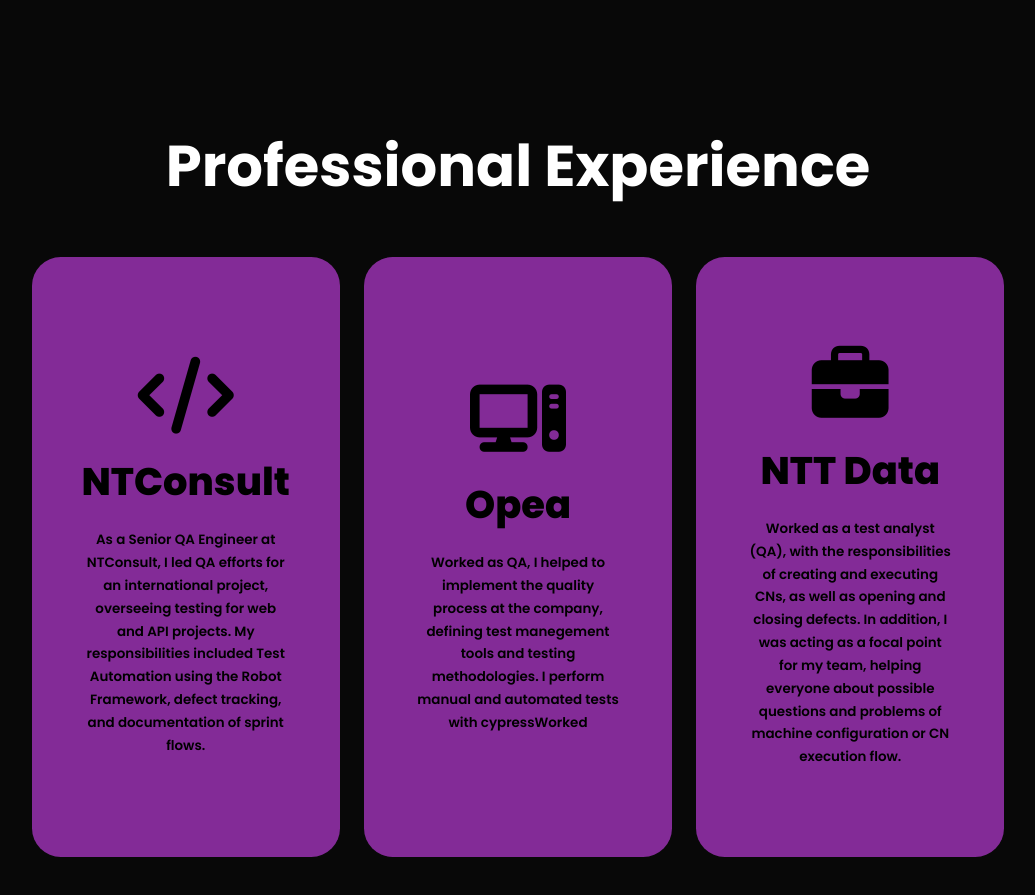
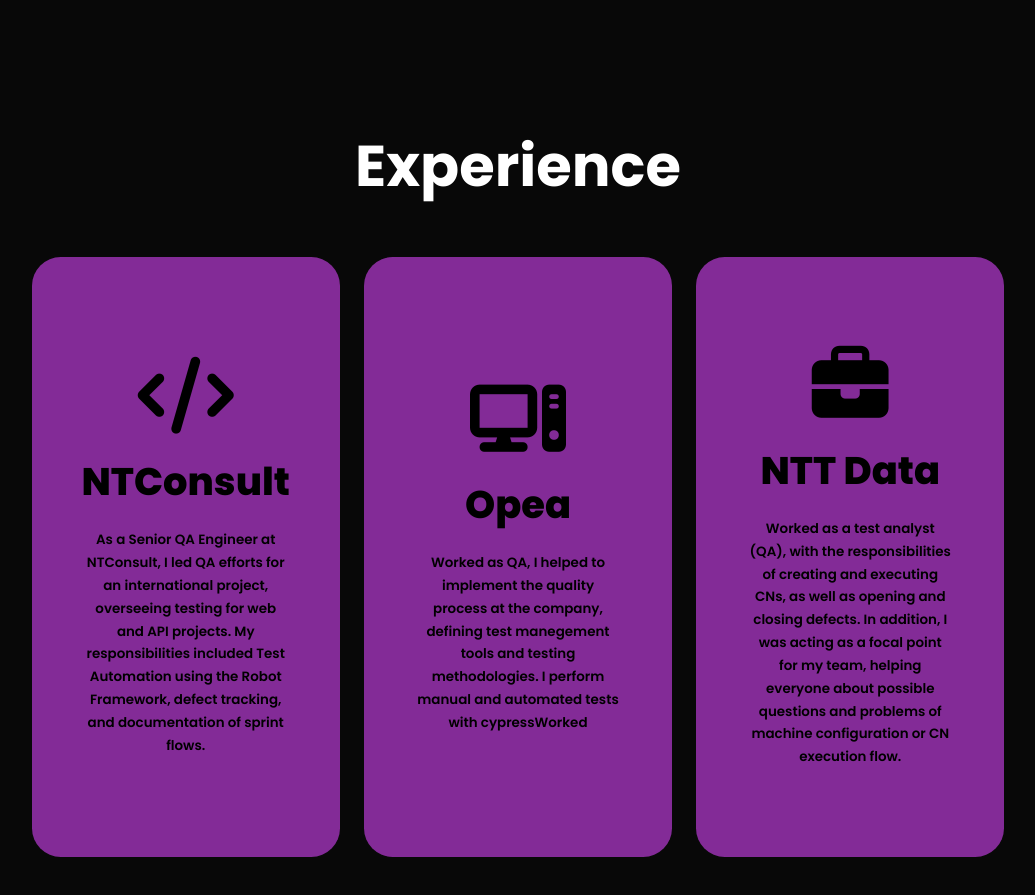
Before and after one commit to leticiancalvess/portfolio-2025, a plain HTML site: page index.html in a window 1280 px wide. Shown: the part 1820-2715 px from the top of the page, without its empty margins (122-1157 px from the left). Drawn offline with Linux system fonts and the light colour scheme; a script that the page names is missing.

Commit message:
changing the experience h2

```diff
--- a/index.html
+++ b/index.html
@@ -95,7 +95,7 @@
         </div>
     </section>
     <section class="services" id="services">
-        <h2 class="heading">Professional Experience</h2>
+        <h2 class="heading">Experience</h2>
         <div class="services-container">
             <div class="service-box">
                 <div class="service-info">
```
